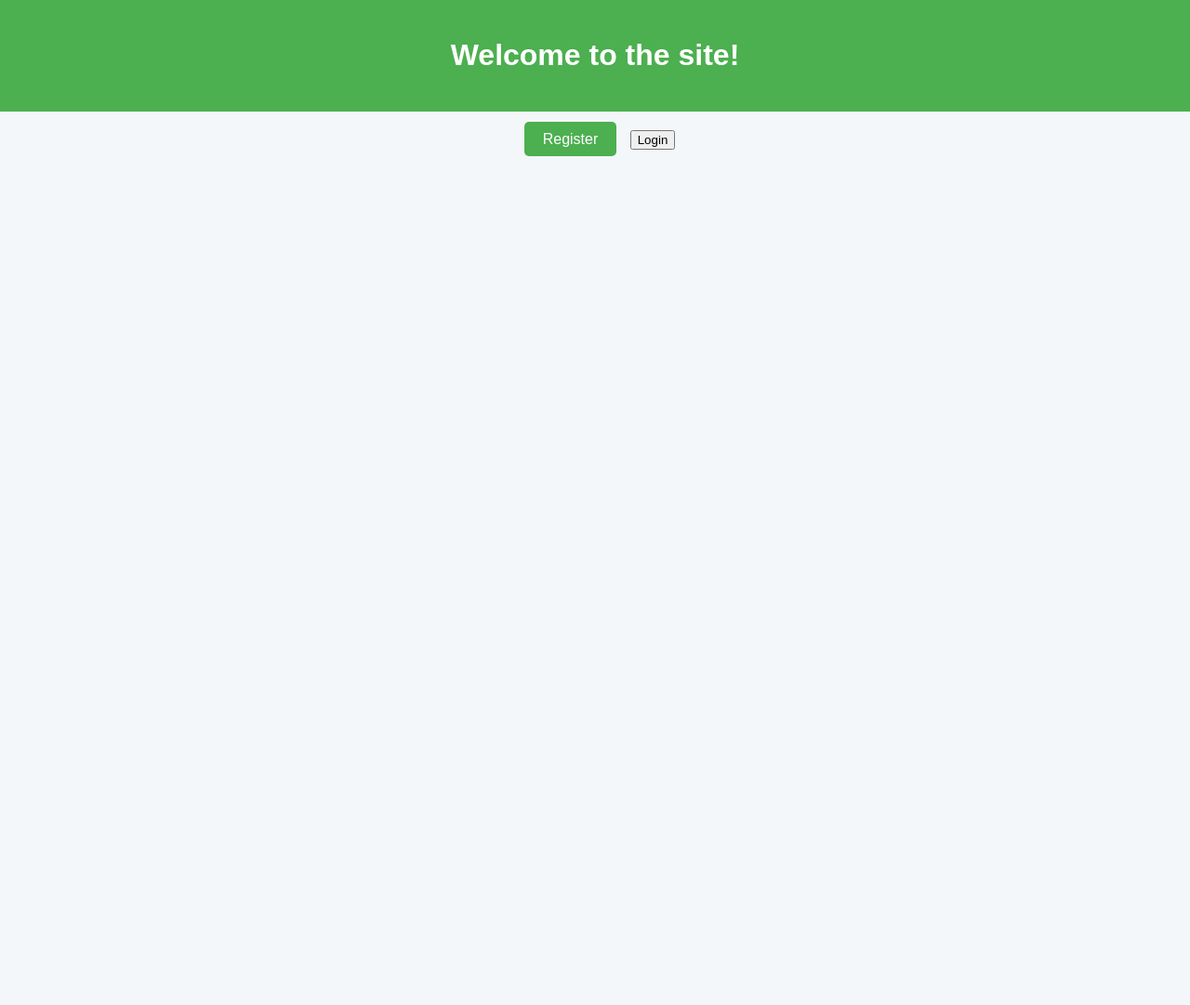
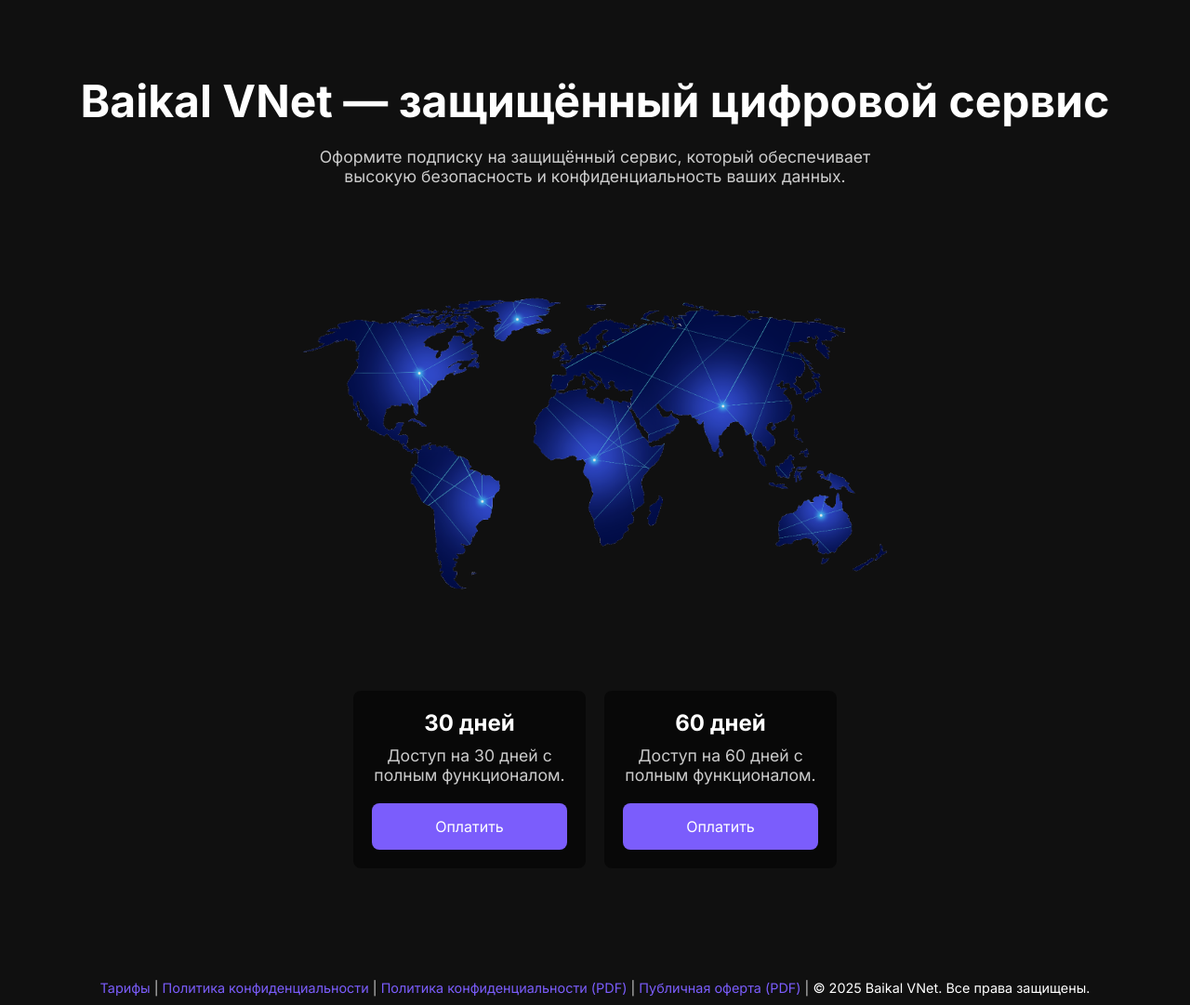
Before and after one commit to keeldj/baikalvnet, a plain HTML site: page index.html in a window 1280 px wide. Shown: the whole page at 93% size. Before the commit the page ends 800 px from the top, so only its background shows below. Drawn offline with Linux system fonts and the light colour scheme.

Commit message:
обновление 1.0

```diff
--- a/index.html
+++ b/index.html
@@ -1,66 +1,156 @@
-
 <!DOCTYPE html>
-<html lang="en">
+<html lang="ru">
 <head>
   <meta charset="UTF-8">
-    <meta name="viewport" content="width=device-width, initial-scale=1.0">
-    <title>Welcome</title>
+  <meta name="viewport" content="width=device-width, initial-scale=1">
+  <title>Baikal VNet — защищённый цифровой сервис</title>
+  <meta name="description" content="Baikal VNet — защищённый сервис для конфиденциальности ваших данных.">
+  <meta name="keywords" content="Baikal VNet, безопасность, интернет, защита данных">
+  <meta property="og:title" content="Baikal VNet — защищённый цифровой сервис">
+  <meta property="og:description" content="Оформите подписку на безопасный сервис для конфиденциальности.">
+  <meta property="og:image" content="image.jpg">
+  <link href="https://fonts.googleapis.com/css2?family=Inter:wght@400;600;700&display=swap" rel="stylesheet">
   <style>
-        body {
-            font-family: Arial, sans-serif;
-            background-color: #f4f7fa;
-            color: #333;
+    * {
       margin: 0;
       padding: 0;
+      box-sizing: border-box;
     }
-        .header {
-            background-color: #4caf50;
-            color: white;
+    body {
+      font-family: 'Inter', sans-serif;
+      background-color: #101010;
+      color: #fff;
+      overflow-x: hidden;
       text-align: center;
+      display: flex;
+      justify-content: center;
+      align-items: center;
+      flex-direction: column;
+      min-height: 100vh;
+    }
+    header {
+      padding: 80px 20px 60px;
+    }
+    header h1 {
+      font-size: 3rem;
+      font-weight: 700;
+      line-height: 1.2;
+      margin-bottom: 20px;
+    }
+    header p {
+      font-size: 1.1rem;
+      color: #ccc;
+      max-width: 600px;
+      margin: 0 auto;
+      margin-bottom: 40px;
+    }
+    .btn-primary {
+      background-color: #7b5dfc;
+      color: #fff;
+      padding: 15px 30px;
+      font-size: 1rem;
+      border-radius: 8px;
+      text-decoration: none;
+      display: inline-block;
+      transition: background 0.3s, transform 0.3s;
+    }
+    .btn-primary:hover {
+      background-color: #5a3ee0;
+      transform: scale(1.1);
+    }
+    .plans {
+      display: flex;
+      justify-content: center;
+      gap: 20px;
+      margin-top: 50px;
+    }
+    .plan {
+      background-color: rgba(0, 0, 0, 0.5);
       padding: 20px;
-        }
-        .content {
-            margin-top: 20px;
+      border-radius: 8px;
+      width: 250px;
       text-align: center;
     }
-        a {
+    .plan h3 {
+      font-size: 1.5rem;
+      margin-bottom: 10px;
+    }
+    .plan p {
+      font-size: 1.1rem;
+      color: #ccc;
+      margin-bottom: 20px;
+    }
+    .plan .btn-primary {
+      width: 100%;
+    }
+    .globe {
+      display: block;
+      width: 100%;
+      max-width: 700px;
+      margin: 60px auto;
+      opacity: 0.9;
+    }
+    .footer {
+      font-size: 0.9rem;
+      color: #ccc;
+      margin-top: 50px;
+      padding: 10px 0;
+      background-color: #101010;
+    }
+    .footer a {
+      color: #7b5dfc;
       text-decoration: none;
-            color: white;
-            background-color: #4caf50;
-            padding: 10px 20px;
-            border-radius: 5px;
-            margin: 10px;
     }
-        a:hover {
-            background-color: #45a049;
+    .footer a:hover {
+      text-decoration: underline;
+    }
+    .footer span {
+      color: #fff;
+    }
+    @media (max-width: 768px) {
+      header h1 {
+        font-size: 2.5rem;
+      }
+      .plans {
+        flex-direction: column;
+        gap: 15px;
+      }
+      .plan {
+        width: 100%;
+      }
     }
   </style>
 </head>
 <body>
-    <div class="header">
-        <h1>Welcome to the site!</h1>
+  <header>
+    <h1>Baikal VNet — защищённый цифровой сервис</h1>
+    <p>Оформите подписку на защищённый сервис, который обеспечивает высокую безопасность и конфиденциальность ваших данных.</p>
+
+    <!-- Картинка глобуса -->
+    <img src="globe.png" class="globe" alt="Глобус" loading="lazy">
+
+    <!-- Кнопки тарифов -->
+    <div class="plans">
+      <div class="plan">
+        <h3>30 дней</h3>
+        <p>Доступ на 30 дней с полным функционалом.</p>
+        <a href="payment.html" class="btn-primary">Оплатить</a>
       </div>
-    <div class="content">
-        <a href="register.html">Register</a>
-        <button id="login-button">Login</button>
-        <a href="profile.html" id="profile-link" style="display:none;">Go to Profile</a>
+      <div class="plan">
+        <h3>60 дней</h3>
+        <p>Доступ на 60 дней с полным функционалом.</p>
+        <a href="payment.html" class="btn-primary">Оплатить</a>
       </div>
+    </div>
+  </header>
 
-    <script>
-        // Check if user is logged in by checking localStorage
-        if (localStorage.getItem('username')) {
-            document.getElementById('profile-link').style.display = 'inline';
-        }
-
-        // Login functionality
-        document.getElementById('login-button').addEventListener('click', function() {
-            if (localStorage.getItem('username')) {
-                window.location.href = 'profile.html';
-            } else {
-                alert('Please register first!');
-                window.location.href = 'register.html';
-            }
-        });
-    </script>
+  <!-- Нижний футер с правильными ссылками на PDF -->
+  <div class="footer">
+    <a href="offer.html">Тарифы</a> |
+    <a href="privacy.html">Политика конфиденциальности</a> |
+    <a href="/mnt/data/Polityka_Konfidenzialnosti_reportlab.pdf" target="_blank">Политика конфиденциальности (PDF)</a> |
+    <a href="/mnt/data/Publicznaya_Oferta_reportlab.pdf" target="_blank">Публичная оферта (PDF)</a> |
+    <span>&copy; 2025 Baikal VNet. Все права защищены.</span>
+  </div>
 </body>
 </html>
```
Lines whose indentation alone changed are shown as unchanged.
